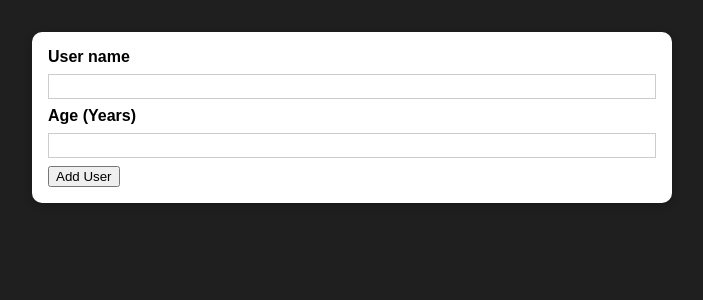
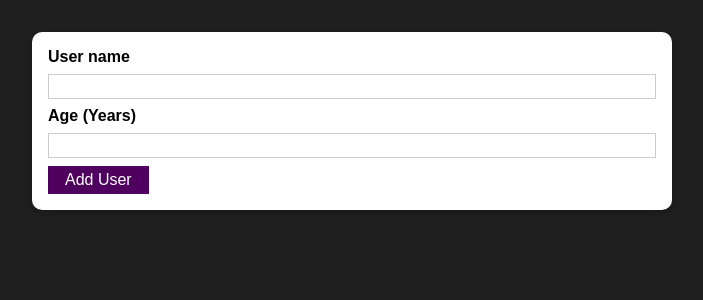
Before and after one commit to brettl1991/User-validation-app, a React (Create React App) app: page / in a window 1280 px wide. Shown: the top 300 px of the page, without its empty margins (288-991 px from the left). Built offline with nearby package versions, Linux system fonts and the light colour scheme.

Commit message:
feat:add re-usable button component

```diff
--- /dev/null
+++ b/src/components/UI/Button.js
@@ -0,0 +1,15 @@
+import styles from "./Button.module.css";
+
+const Button = (props) => {
+  return (
+    <button
+      className={styles.button}
+      type={props.type || "button"}
+      onClick={props.onClick}
+    >
+      {props.children}
+    </button>
+  );
+};
+
+export default Button;
--- /dev/null
+++ b/src/components/UI/Button.module.css
@@ -0,0 +1,18 @@
+.button {
+  font: inherit;
+  border: 1px solid #4f005f;
+  background: #4f005f;
+  color: white;
+  padding: 0.25rem 1rem;
+  cursor: pointer;
+}
+
+.button:hover,
+.button:active {
+  background: #741188;
+  border-color: #741188;
+}
+
+.button:focus {
+  outline: none;
+}
--- a/src/components/Users/AddUser.js
+++ b/src/components/Users/AddUser.js
@@ -1,3 +1,4 @@
+import Button from "../UI/Button";
 import Card from "../UI/Card";
 
 import styles from "./AddUser.module.css";
@@ -13,7 +14,7 @@
         <input id="username" type="text" />
         <label htmlFor="age">Age (Years)</label>
         <input id="age" type="number" />
-        <button type="submit">Add User</button>
+        <Button type="submit">Add User</Button>
       </form>
     </Card>
   );
```
